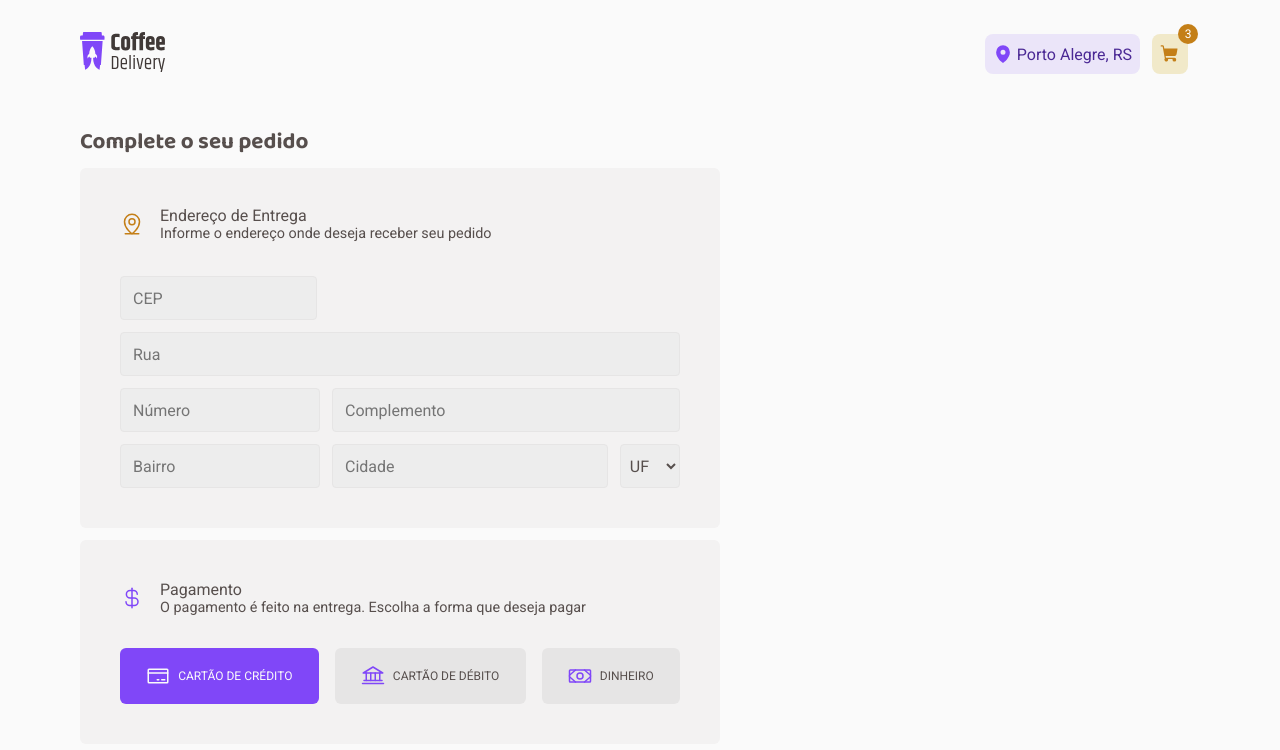
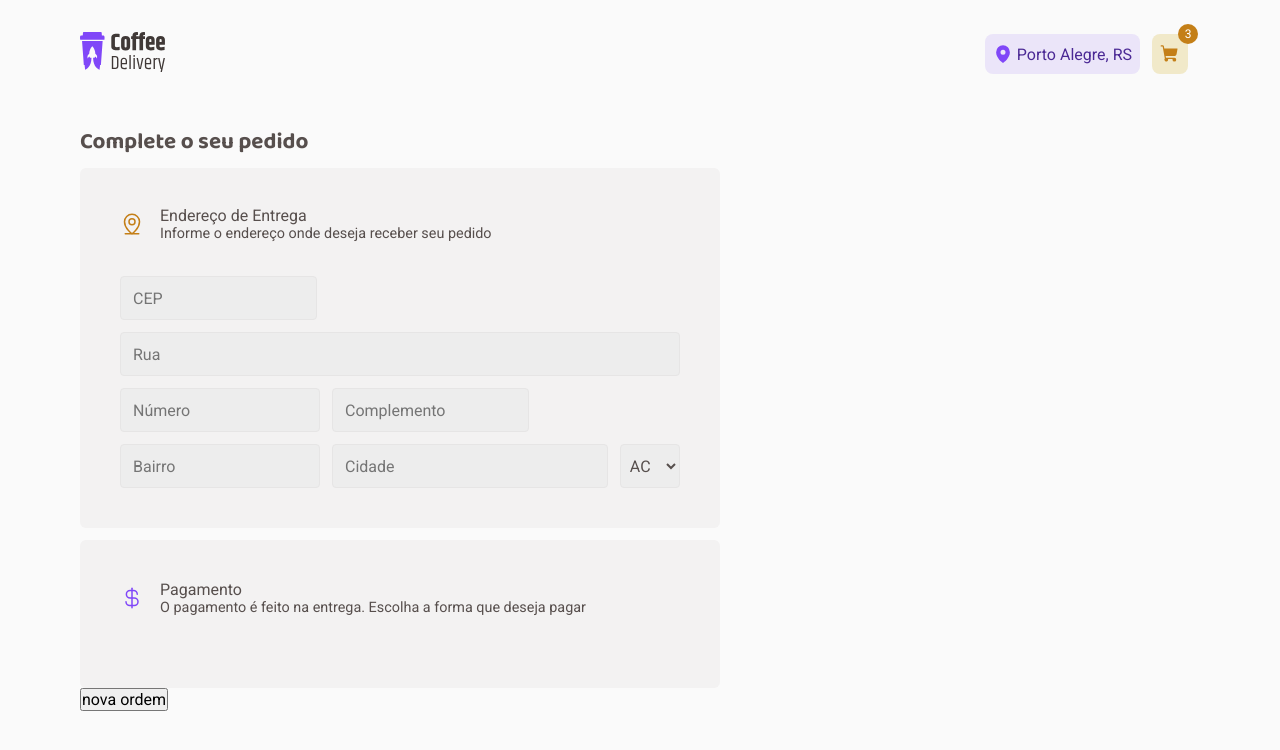
Before and after one commit to jemluz/coffee-delivery, a React (Vite) app: page /checkout in a window 1280 px wide. Shown: the top 750 px of the page. Built offline with nearby package versions, Linux system fonts and the light colour scheme.

Commit message:
add: inital submit function setup

```diff
--- a/src/pages/Checkout/index.tsx
+++ b/src/pages/Checkout/index.tsx
@@ -1,13 +1,15 @@
 import { Bank, CreditCard, CurrencyDollar, MapPinLine, Money } from "phosphor-react";
 import { MainGrid } from "../../styles/global";
 import { UF_states } from "../../utils/states";
-import { CheckoutGrid, CompleteOrderForm, DeliveryAdress, FormLabel, Heading3, OrderOverview, PaymentOptions, PaymentType, PaymentTypeButton } from "./styles";
+import { CheckoutGrid, DeliveryAdress, FormLabel, Heading3, NewOrderForm, OrderOverview, PaymentOptions, PaymentType, PaymentTypeButton } from "./styles";
 import { defaultTheme } from "../../styles/defaultTheme";
 import { Controller, useForm } from "react-hook-form";
 import * as zod from 'zod'
 import { zodResolver } from '@hookform/resolvers/zod'
+import { uid } from "../../utils/coffeUtils";
 
-const adressSchema = zod.object({
+const NewOrderSchema = zod.object({
+  adress: zod.object({
     postalCode: zod.number(),
     street: zod.string(),
     number: zod.string(),
@@ -15,25 +17,19 @@ const adressSchema = zod.object({
     neightborhood: zod.string(),
     city: zod.string(),
     uf: zod.string(),
-})
-
-const paymentSchema = zod.object({
+  }),
+  payment: zod.object({
     type: zod.enum(['credit', 'debit', 'cash'])
-})
-
-const itemSchema = zod.object({
+  }),
+  items: zod.array(zod.object({
+    id: zod.string(),
     name: zod.string(),
     price: zod.number(),
     quantity: zod.number(),
+  }))
 })
 
-const newOrderSchema = zod.object({
-  adress: adressSchema,
-  payment: paymentSchema,
-  items: zod.array(itemSchema)
-})
-
-type newOrderFormInputs = zod.infer<typeof newOrderSchema>;
+type NewOrderFormData = zod.infer<typeof NewOrderSchema>;
 
 export function Checkout() {
   const {
@@ -42,19 +38,16 @@ export function Checkout() {
     handleSubmit,
     reset,
     formState: { isSubmitting }
-  } = useForm<newOrderFormInputs>({
-    resolver: zodResolver(newOrderSchema),
-    defaultValues: {
-      payment: {
-        type: 'credit'
+  } = useForm<NewOrderFormData>()
+
+  async function handleNewOrderFormSubmit(data: NewOrderFormData) {
+    console.log(data)
   }
-    }
-  })
 
   return (
     <MainGrid>
       <CheckoutGrid>
-        <CompleteOrderForm>
+        <NewOrderForm onSubmit={handleSubmit(handleNewOrderFormSubmit)}>
           <Heading3>Complete o seu pedido</Heading3>
 
           <DeliveryAdress>
@@ -67,23 +60,23 @@ export function Checkout() {
             </FormLabel>
 
             <div className="cep">
-              <input type="number" name="cep" placeholder="CEP" id="" />
+              <input type="number" placeholder="CEP" id="" {...register('adress.postalCode')}/>
             </div>
             <div className="street">
-              <input type="text" name="street" placeholder="Rua" id="" />
+              <input type="text" placeholder="Rua" id="" {...register('adress.street')}/>
             </div>
             <div className="number_and_info">
-              <input type="text" name="number" placeholder="Número" id="" />
-              <input type="text" name="additional_info" placeholder="Complemento" id="" />
+              <input type="text" placeholder="Número" id="" {...register('adress.number')}/>
+              <input type="text" placeholder="Complemento" id="" {...register('adress.additionalInfo')}/>
             </div>
             <div className="neighborhood_city_and_uf">
-              <input type="text" name="neighborhood" placeholder="Bairro" id="" />
-              <input type="text" name="city" placeholder="Cidade" id="" />
-              <select name="uf" id="" >
-                <option value="UF" selected disabled>UF</option>
+              <input type="text" placeholder="Bairro" id="" {...register('adress.neightborhood')}/>
+              <input type="text" placeholder="Cidade" id="" {...register('adress.city')}/>
+              <select id="" {...register('adress.uf')}>
+                <option defaultValue="UF" disabled>UF</option>
                 {
                   UF_states.map(uf => {
-                    return <option value={uf.acronym}>{uf.acronym}</option>
+                    return <option key={uid()} value={uf.acronym}>{uf.acronym}</option>
                   })
                 }
               </select>
@@ -99,7 +92,7 @@ export function Checkout() {
               </div>
             </FormLabel>
 
-            <Controller
+            {/* <Controller
               control={control}
               name="payment"
               render={({ field }) => {
@@ -124,13 +117,16 @@ export function Checkout() {
                   </PaymentType>
                 )
               }}
-            />
+            /> */}
           </PaymentOptions>
-        </CompleteOrderForm>
 
           <OrderOverview>
 
           </OrderOverview>
+
+          <button type="submit">nova ordem</button>
+        </NewOrderForm>
+
       </CheckoutGrid>
     </MainGrid>
   )
--- a/src/pages/Checkout/styles.ts
+++ b/src/pages/Checkout/styles.ts
@@ -10,7 +10,7 @@ export const CheckoutGrid = styled.div`
   align-items: center;
 `;
 
-export const CompleteOrderForm = styled.div`
+export const NewOrderForm = styled.form`
   margin-top: 3rem;
 `;
 
@@ -197,4 +197,11 @@ export const PaymentTypeButton = styled(RadioGroup.Item)`
   }
 `;
 
-export const OrderOverview = styled.section``;
+export const OrderOverview = styled.section`
+  background-color: ${(props) => props.theme["gray-200"]};
+`;
+
+export const SelectedItem = styled.section`
+  display: flex;
+  align-items: space-between;
+`;
```
Lines whose indentation alone changed are shown as unchanged.
